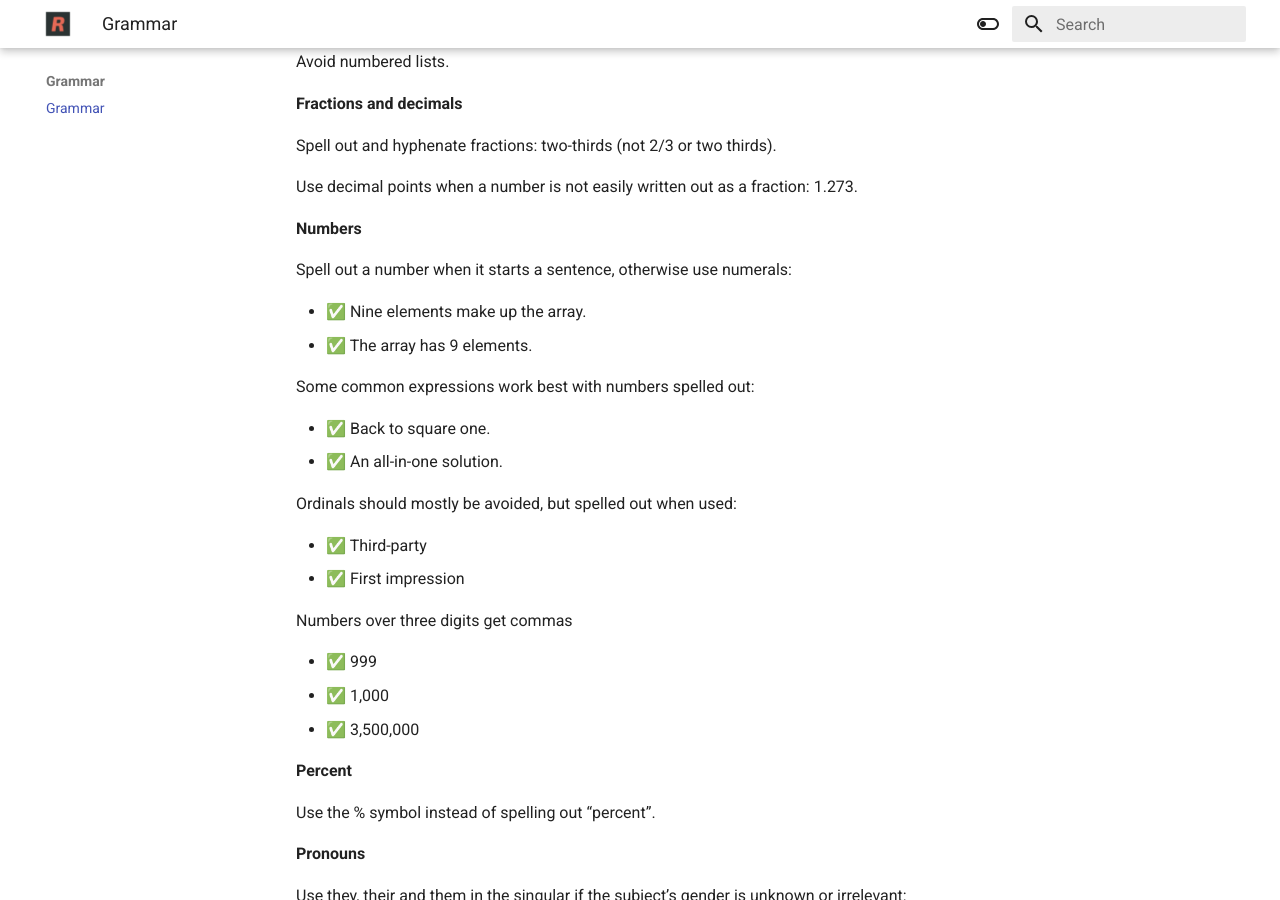
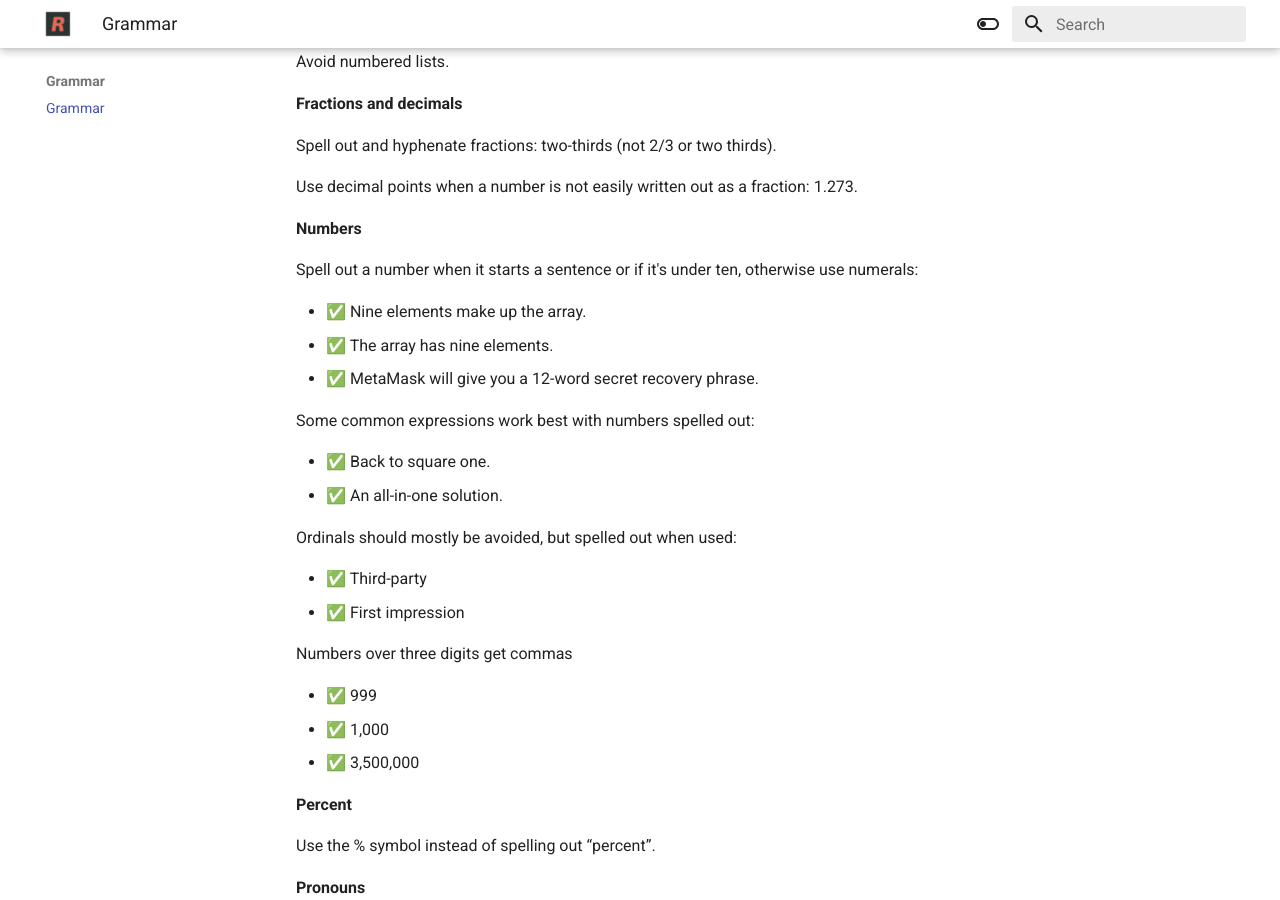
Before and after one commit to ritza-co/styleguide.ritza.co, an MkDocs documentation site: the page built from docs/grammar/grammar.md, in a window 1280 px wide and 900 px high, scrolled down 2502 px. Built offline with MkDocs 1.6.1 and Material for MkDocs 9.7.7, drawn with Linux system fonts in a browser that asks for light colours.

Commit message:
Updated Grammar: numbers

```diff
--- a/docs/grammar/grammar.md
+++ b/docs/grammar/grammar.md
@@ -106,10 +106,11 @@ Use decimal points when a number is not easily written out as a fraction: 1.273.
 
 **Numbers**
 
-Spell out a number when it starts a sentence, otherwise use numerals:
+Spell out a number when it starts a sentence or if it's under ten, otherwise use numerals:
 
 *  ✅ Nine elements make up the array.
-*  ✅ The array has 9 elements.
+*  ✅ The array has nine elements.
+*  ✅ MetaMask will give you a 12-word secret recovery phrase.
 
 Some common expressions work best with numbers spelled out:
 
```
